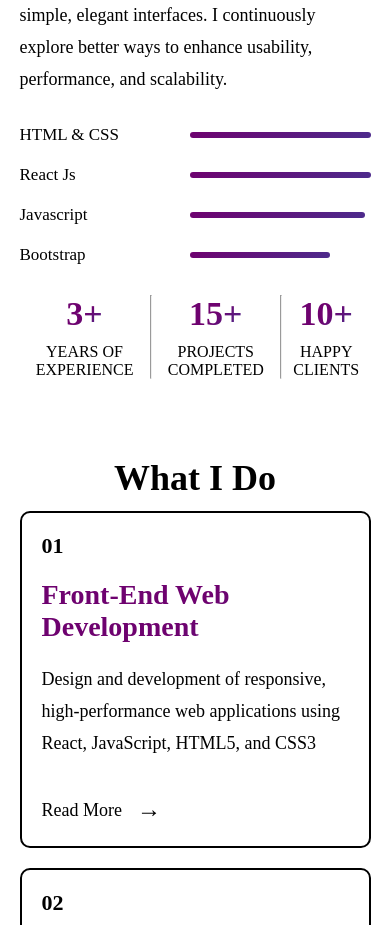
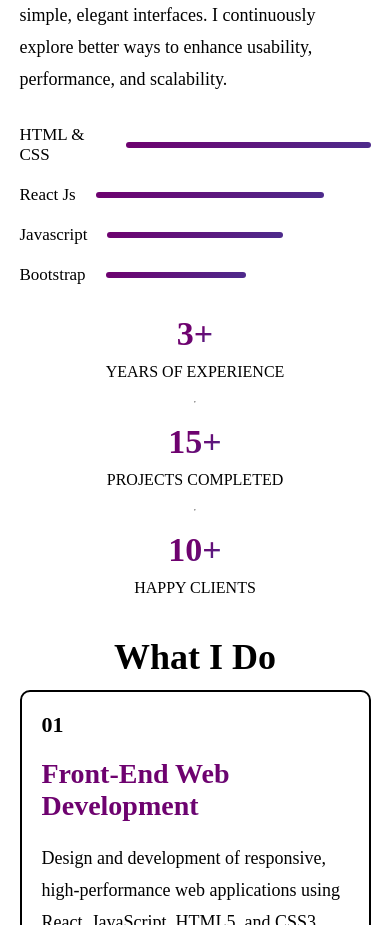
Before and after one commit to kazungu-p/Porfolio, a React (Vite) app: page / in a window 390 px wide. Shown: the part 960-1885 px from the top of the page. Built offline with nearby package versions, Linux system fonts and the light colour scheme.

Commit message:
enhanced container properties on about page to remove horizonatl scroll

```diff
--- a/src/assets/styles/about.css
+++ b/src/assets/styles/about.css
@@ -107,7 +107,7 @@
         align-items: center;
     }
     .my-skillset p{
-        font-size: 20px;
+        min-width: unset;
     }
     .skillset p{
         font-size: 17px;
@@ -115,9 +115,14 @@
     .my-skillset hr{
         height: 6px;
     }
+    .skillset:hover,
+    .my-achievement:hover{
+        transform: none;
+    }
     .my-achievements{
-        justify-content: space-between;
-        margin-bottom: 15vw;
+        flex-direction: column;
+        align-items: center;
+        gap: 20px;
     }
     .my-achievement{
         gap: 10px;
```
